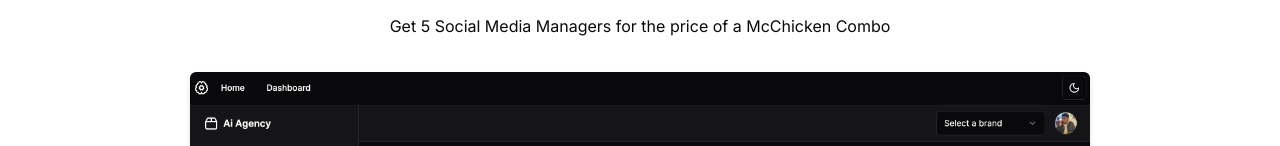
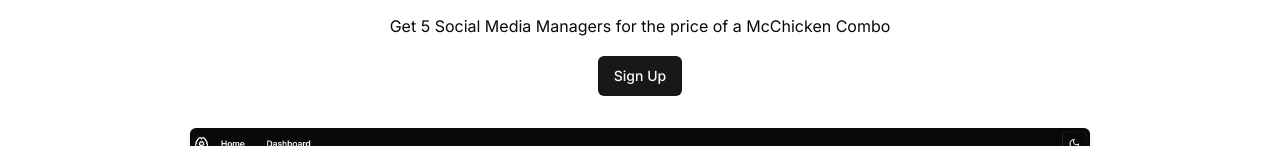
Before and after one commit to michaelshimeles/SocialPal, a Next.js app: page / in a window 1280 px wide. Shown: the part 181-327 px from the top of the page. Built offline with nearby package versions, Linux system fonts and the light colour scheme; no server answers.

Commit message:
Added button to homepage

```diff
--- a/app/page.tsx
+++ b/app/page.tsx
@@ -1,3 +1,5 @@
+import { Button } from '@/components/ui/button'
+import Link from 'next/link'
 import Image from 'next/image'
 export default function Home() {
   return (
@@ -12,7 +14,12 @@
         <p className="leading-7 [&:not(:first-child)]:mt-2">
           Get 5 Social Media Managers for the price of a McChicken Combo
         </p>
-        <Image src="/dashboard.png" width={900} height={400} alt='dashboard' className='mt-[2rem] rounded-md drop-shadow-md'/>
+        <div className='mt-[1rem]'>
+          <Link href='/dashboard'>
+            <Button>Sign Up</Button>
+          </Link>
+        </div>
+        <Image src="/dashboard.png" width={900} height={400} alt='dashboard' className='mt-[2rem] rounded-md drop-shadow-md' />
       </div>
     </main >
   )
```
